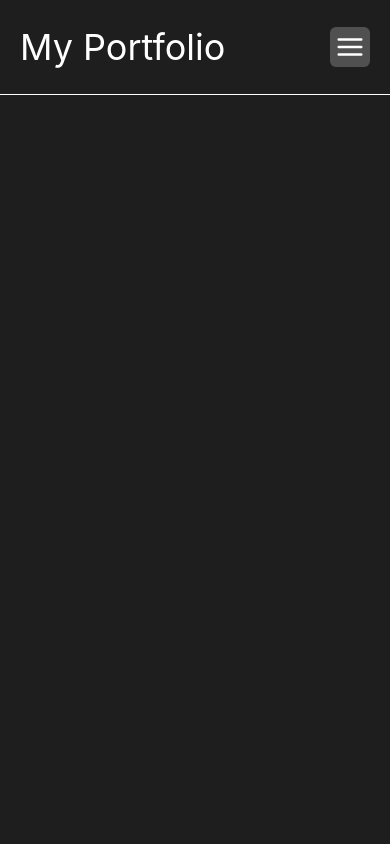
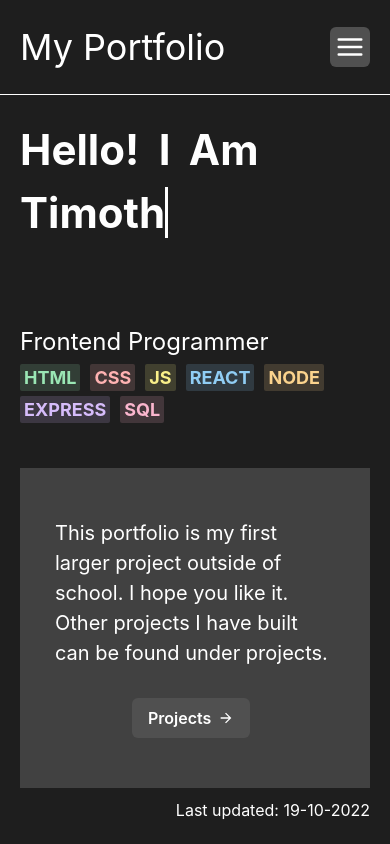
Before and after one commit to timabloom/my-portfolio, a React (Create React App) app: page / in a window 390 px wide. Shown: the top 844 px of the page. Built offline with nearby package versions, Linux system fonts and the light colour scheme.

Commit message:
fixed textanimation

```diff
--- a/src/pages/Home/Home.jsx
+++ b/src/pages/Home/Home.jsx
@@ -33,7 +33,8 @@ function Home() {
   };
 
   useEffect(() => {
-    if (isGifLoaded) {
+    if (!phoneSize) {
+      handleGifLoad();
     }
   }, [isGifLoaded]);
 
@@ -48,7 +49,7 @@ function Home() {
           {tabletSizeMax && (
             <Flex justify={phoneSize ? "space-between" : "center"}>
               <Flex direction="column" justify="space-between">
-                <TextAnimation />
+                <TextAnimation onLoad={isGifLoaded} />
                 <TechStack />
               </Flex>
               {phoneSize && <GifAnimation />}
@@ -59,7 +60,7 @@ function Home() {
             direction="column"
             justifyContent="space-between"
           >
-            {tabletSize && <TextAnimation />}
+            {tabletSize && <TextAnimation onLoad={isGifLoaded} />}
             <Box>
               {tabletSize && <TechStack />}
               <Flex
--- a/src/pages/Home/TextAnimation.jsx
+++ b/src/pages/Home/TextAnimation.jsx
@@ -21,17 +21,17 @@ const container = {
   },
 };
 
-function TextAnimation() {
+function TextAnimation({ onLoad }) {
   const [typingAnimationTop, setTypingAnimationTop] = useState();
   const [typingAnimationBottom, setTypingAnimationBottom] = useState();
   const [animationDone, setAnimationDone] = useRecoilState(homeAnimation);
   const languageToggle = useRecoilValue(language);
   const [textMarkerAnimation, setTextMarkerAnimation] = useState();
   const [laptopSize] = useMediaQuery("(min-width: 1250px)");
-  const [phoneSize] = useMediaQuery("(min-width: 890px)");
   const [phoneSizeMargin] = useMediaQuery("(min-width: 660px)");
 
   useEffect(() => {
+    if (onLoad) {
       let textTop = [];
       let textBottom = [];
       let count1 = "2400";
@@ -82,9 +82,13 @@ function TextAnimation() {
             <motion.div variants={container} initial="hidden" animate="visible">
               {textBottom.map((letters, index) => {
                 if (letters === ";") {
-                return <TextBottom key={index} letters={letters} opacity={0} />;
+                  return (
+                    <TextBottom key={index} letters={letters} opacity={0} />
+                  );
                 } else {
-                return <TextBottom key={index} letters={letters} opacity={1} />;
+                  return (
+                    <TextBottom key={index} letters={letters} opacity={1} />
+                  );
                 }
               })}
             </motion.div>
@@ -110,7 +114,8 @@ function TextAnimation() {
         setTypingAnimationBottom(<TextNoAnimation placement="Bottom" />);
         setTextMarkerAnimation(<Text display="none" />);
       }
-  }, [languageToggle]);
+    }
+  }, [languageToggle, onLoad]);
 
   return (
     <Box
```
Lines whose indentation alone changed are shown as unchanged.
